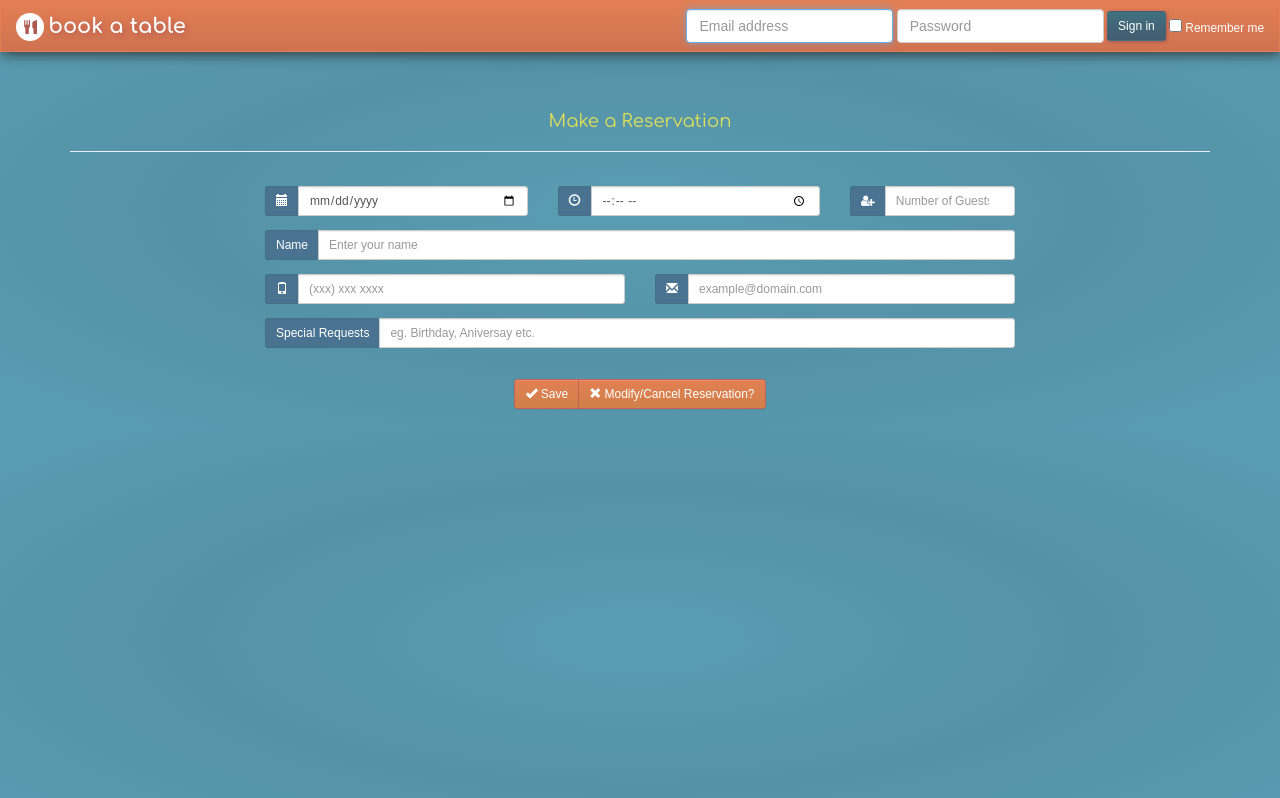
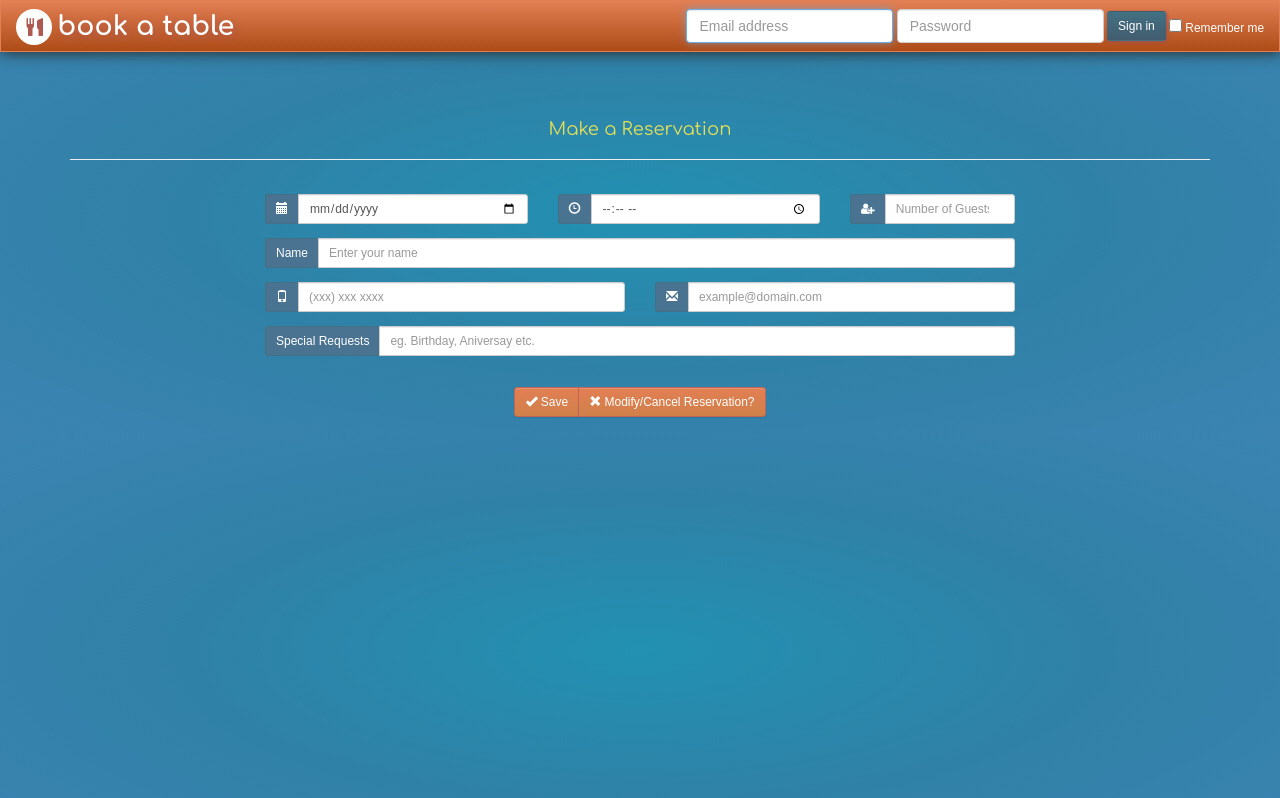
Before and after one commit to anoopbr/bookatable, a plain HTML site: page index.html in a window 1280 px wide. Drawn offline with nearby package versions, Linux system fonts and the light colour scheme; a web font is replaced by a local one.

Commit message:
UI Changes

```diff
--- a/CSS/BTStyle.css
+++ b/CSS/BTStyle.css
@@ -1,13 +1,7 @@
 @media all {
     html {
-        background-image: url("../Images/pattern1.jpg"), url("../Images/fork.png");
-        background-position: left top, left bottom;
-        background-repeat: repeat , no-repeat;
-        background-attachment: fixed, fixed;
-        background: linear-gradient(#dfdfdf, #FFF, #f0f0f0);
-        background: repeating-radial-gradient(#5a9db2, #5492a7, #5a9db2);
-        font-family: 'Source Sans Pro', Arial, sans-serif;
-        font-size: 16px;
+        /*background: repeating-radial-gradient(#e6dfd5, #e6dfd5, #e6dfd5);*/
+        background: repeating-radial-gradient(#2291b2, #3081a7, #3b84b2);
     }
     body{
         background: none;
@@ -15,31 +9,21 @@
         color: #ffffff;
     }
 
-    input{
-        border-color: #c06458;
-        color: #c06458;
-    }
-    .glyphicon,.icon-bar{
+    .glyphicon{
         color: #ffffff;
 
     }
 
     .navbar{
-        background: linear-gradient(#e27f54, #d07250    );
+        background: linear-gradient(#e27f54, #ae4c18);
         /*background: linear-gradient(#66aaa2, #66aaa2);*/
         border-radius: 0px;
         box-shadow: .1em .1em 1em #292929;
         border: 1px solid #e27f54;
         z-index: 999;
-        color: #fff;
     }
-    .navbar-nav>li>a{
-        color: #ffffff;
-    }
-
     .navbar-brand{
         font-family: 'Comfortaa', cursive;
-        font-size: 1em;
         font-weight: 600;
         color: #66aaa2;
     }
@@ -62,7 +46,7 @@
     }
     .bt-navbar-btn{
         background: linear-gradient(#417182,#435c6f);
-        box-shadow: .1em .1em .3em #ae5a50;
+        box-shadow: .1em .1em .3em #9f514e;
         color: #fff;
     }
     .bt-navbar-btn:hover{
@@ -140,6 +124,8 @@
         /*background: radial-gradient(#F0F0F0, rgba(215, 239, 215, 0.63));*/
         /*box-shadow: .2em .2em 1em #222;*/
         /*border-radius: 5px;*/
+        position: relative;
+        margin-top: 80px;
     }
 
     .bt-login{
--- a/index.html
+++ b/index.html
@@ -20,7 +20,7 @@
     <link href='http://fonts.googleapis.com/css?family=Poiret+One|Calligraffitti|Comfortaa:400,300,700' rel='stylesheet' type='text/css'>
 </head>
 <body>
-<nav class="navbar navbar-default navbar-static-top">
+<nav class="navbar navbar-default navbar-fixed-top">
     <div class="container-fluid">
         <div class="navbar-header">
             <button type="button" class="navbar-toggle collapsed" data-toggle="collapse" data-target="#bt-navbar-collapse-1" aria-expanded="false">
```
Also changed, not shown: assign.html (+1 -1 lines), owner.html (+1 -1 lines), reservation.html (+1 -1 lines), reservationdetails.html (+1 -1 lines).
